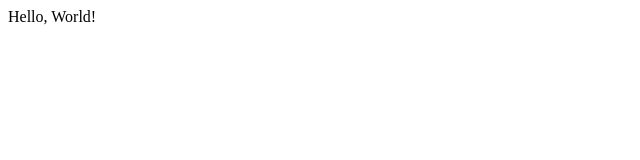
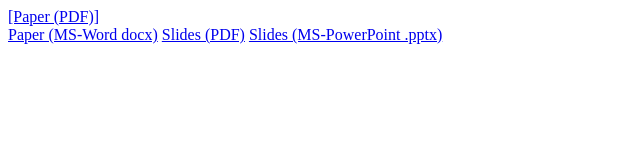
Before and after one commit to tedconway/mwsug2026_duckdb, a plain HTML site: page docs/index.html in a window 1280 px wide. Shown: the whole page, without its empty margins (0-640 px from the left). Drawn offline with Linux system fonts and the light colour scheme.

Commit message:
Add links to various document formats in index.html

```diff
--- a/docs/index.html
+++ b/docs/index.html
@@ -1 +1,4 @@
-Hello, World!
+<a href="1. OS-076.docx">[Paper (PDF)]</a><br>
+<a href="2. OS-076.docx">Paper (MS-Word docx)</a>
+<a href="3. MWSUG OS-076.pdf">Slides (PDF)</a>
+<a href="4. MWSUG OS-076.pptx">Slides (MS-PowerPoint .pptx)</a>
```
